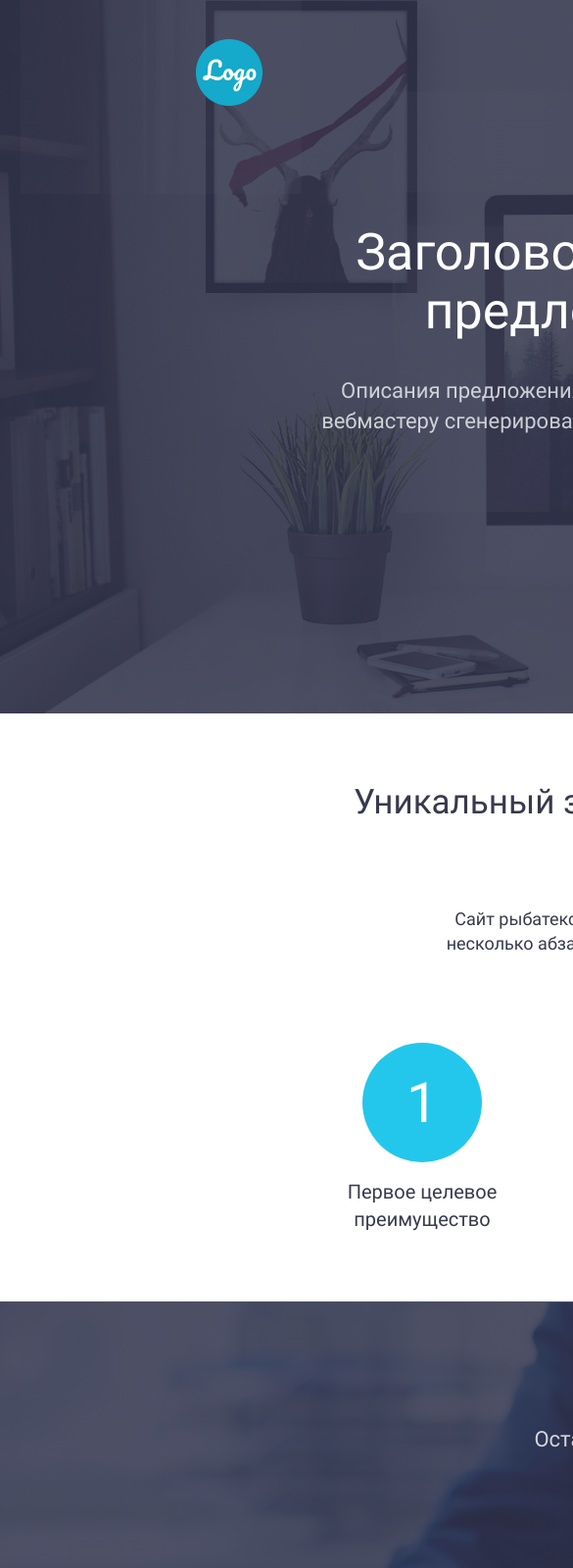
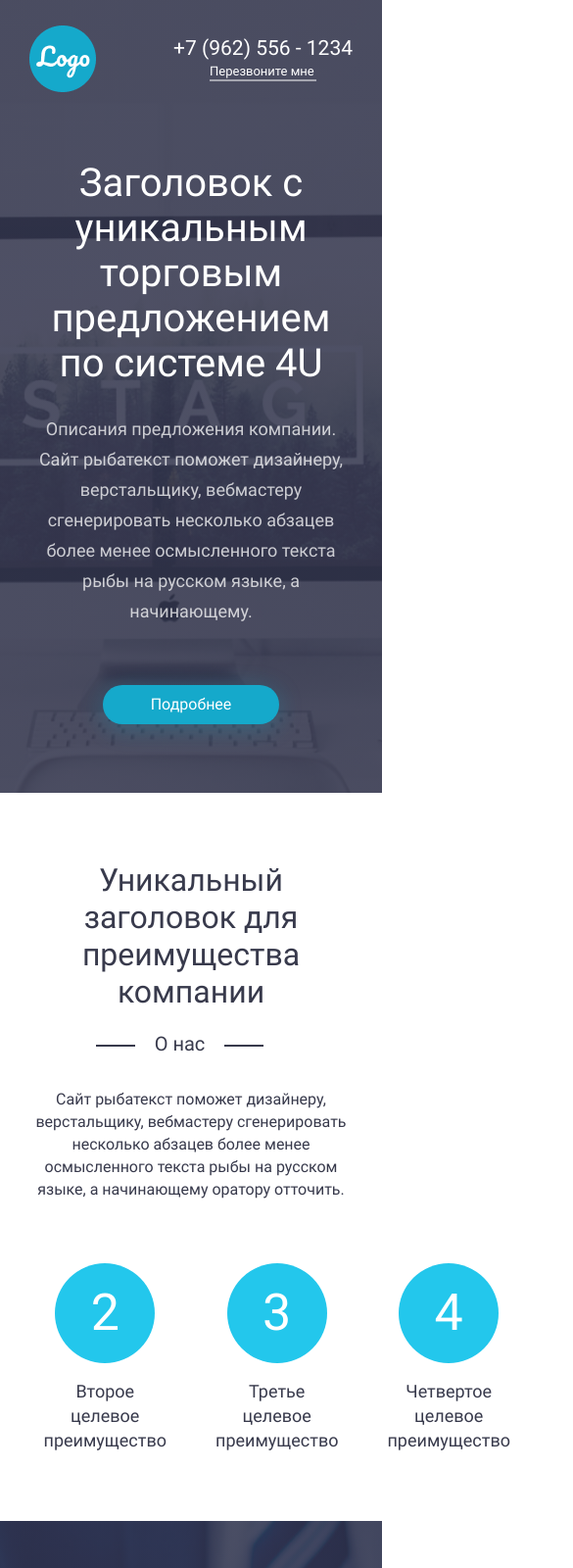
Before and after one commit to alexeiweb/adaptive, a plain HTML site: page index.html in a window 390 px wide. Shown: the top 1600 px of the page at 98% size, 585 px wide, since content can reach past the window. Drawn offline with Linux system fonts and the light colour scheme.

Commit message:
03.05.05

```diff
--- a/css/advantages.css
+++ b/css/advantages.css
@@ -82,3 +82,52 @@
   line-height: 28px;
   text-align: center;
 }
+
+
+@media (max-width: 1024px) {
+
+  .advantages__title {
+    font-size: 32px;
+    line-height: 38px;
+    margin-bottom: 23px;
+  }
+
+  .advantages__subtitle {
+    font-size: 20px;
+    line-height: 23px;
+    margin-bottom: 33px;
+  }
+
+  .advantages__desc {
+    max-width: 667px;
+    font-size: 16px;
+    line-height: 23px;
+    margin-bottom: 80px;
+  }
+
+  .advantages__subtitle:before {
+    width: 40px;
+    transform: translateX(-20px);
+  }
+
+  .advantages__subtitle:after {
+    width: 40px;
+    transform: translateX(20px);
+  }
+
+  .advantages__item {
+    width: 180px;
+  }
+
+  .advantages__item:before {
+    font-size: 52px;
+    padding-top: 25px;
+    width: 102px;
+    height: 102px;
+  }
+
+  .advantages__text {
+    font-size: 18px;
+    line-height: 25px;
+  }
+}
--- a/css/default.css
+++ b/css/default.css
@@ -46,7 +46,7 @@ html {
 }
 
 body {
-  width: 1600px;
+  max-width: 1600px;
   min-width: 320px;
   min-height: 100vh;
   font-family: Roboto, sans-serif;
--- a/css/faq.css
+++ b/css/faq.css
@@ -54,3 +54,45 @@
   margin: 0 auto;
   margin-bottom: 61px;
 }
+
+
+@media (max-width: 1024px) {
+
+  .faq {
+    padding-top: 70px;
+    padding-bottom: 56px;
+  }
+
+  .faq__title {
+    font-size: 32px;
+    line-height: 38px;
+    margin-bottom: 16px;
+  }
+
+  .faq__subtitle {
+    font-size: 20px;
+    line-height: 23px;
+    margin-bottom: 50px;
+  }
+
+  .faq__form {
+    row-gap: 20px;
+  }
+
+  .faq__input {
+    width: 377px;
+    padding: 8px 23px;
+    font-size: 20px;
+    line-height: 23px;
+  }
+
+  .faq__btn {
+    padding: 11px 38px;
+    margin-bottom: 30px;
+  }
+
+  .faq__personal {
+    font-size: 17px;
+    line-height: 20px;
+  }
+}
--- a/css/footer.css
+++ b/css/footer.css
@@ -30,3 +30,12 @@
   line-height: 17px;
   color: #fff;
 }
+
+
+@media (max-width: 1024px) {
+
+  .footer {
+    padding-top: 49px;
+    padding-bottom: 49px;
+  }
+}
--- a/css/hero.css
+++ b/css/hero.css
@@ -1,17 +1,39 @@
 .hero {
   padding-top: 40px;
   padding-bottom: 120px;
-  background:
+  background-image:
     linear-gradient(rgba(47, 50, 75, 0.85), rgba(47, 50, 75, 0.85)),
-    url('../img/bg_main.jpg') no-repeat center;
+    url('../img/bg_main.jpg');
     color: #fff;
+  background-repeat: no-repeat;
+  background-position: center;
+  background-size: cover;
 }
 
 .hero__navigation {
   display: flex;
+  flex-wrap: wrap;
   justify-content: space-between;
   align-items: center;
   margin-bottom: 120px;
+}
+
+.navigation__contact {
+  display: flex;
+  flex-direction: column;
+}
+
+.navigation__phone {
+  font-size: 24px;
+  margin-bottom: 7px;
+  color: #fff;
+}
+
+.navigation__text {
+  width: 132px;
+  border-bottom: 2px solid rgba(255, 255, 255, 0.5);
+  margin: 0 auto;
+  color: #fff;
 }
 
 .hero__title {
@@ -45,20 +67,38 @@
   margin: 0 auto;
 }
 
-.navigation__contact {
-  display: flex;
-  flex-direction: column;
+@media (max-width: 1024px) {
+  .hero {
+    padding-top: 26px;
+    padding-bottom: 70px;
+  }
+
+  .hero__navigation {
+    margin-bottom: 70px;
   }
 
   .navigation__phone {
-  font-size: 24px;
-  margin-bottom: 7px;
-  color: #fff;
+    font-size: 21px;
+    margin-bottom: 4px;
   }
 
   .navigation__text {
-  width: 132px;
-  border-bottom: 2px solid rgba(255, 255, 255, 0.5);
-  margin: 0 auto;
-  color: #fff;
+    width: 109px;
+    font-size: 13px;
   }
+
+  .hero__title {
+    font-size: 40px;
+    margin-bottom: 28px;
+  }
+
+  .hero__subtitle {
+    max-width: 754px;
+    font-size: 18px;
+    margin-bottom: 60px;
+  }
+
+  .hero__btn {
+    padding: 11px 49px;
+  }
+}
```
Lines whose indentation alone changed are shown as unchanged.
